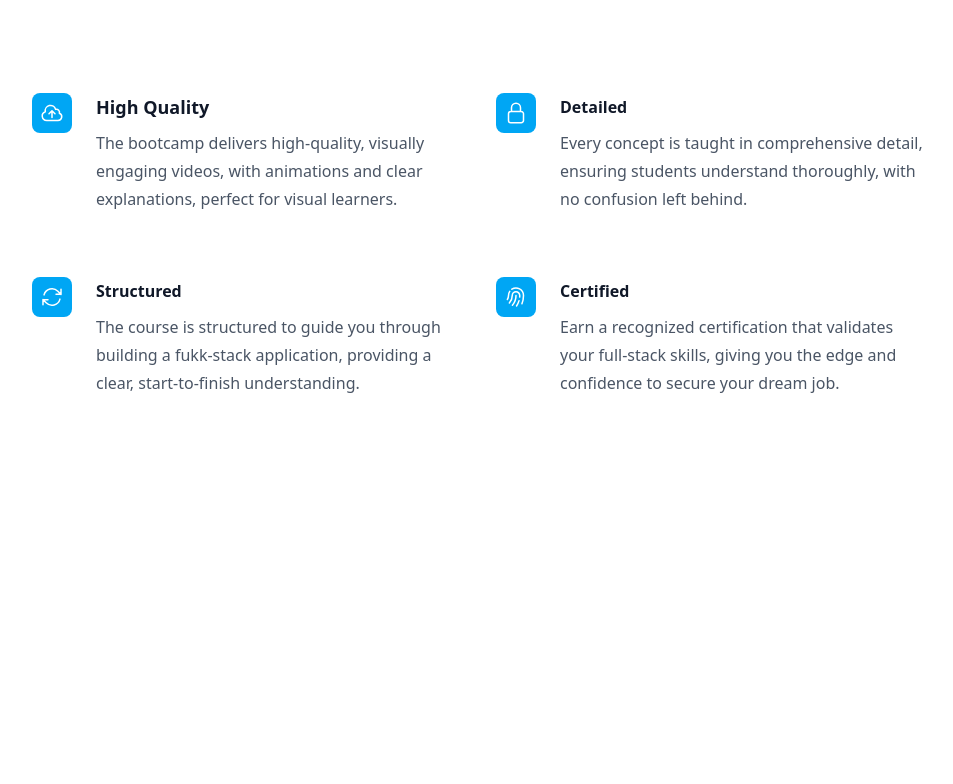
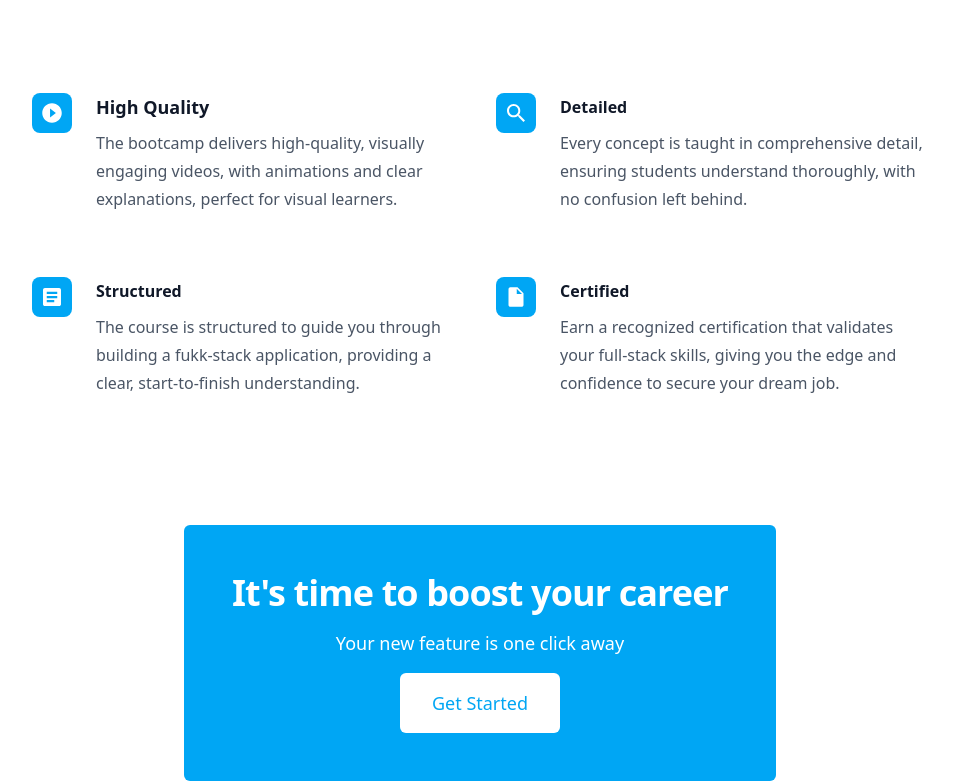
Before and after one commit to anyanwujohnpaul/tailwind-practice, a plain HTML site: page index.html in a window 1280 px wide. Shown: the part 1095-1879 px from the top of the page, without its empty margins (160-1113 px from the left). Before the commit the page ends 1620 px from the top, so only its background shows below. Drawn offline with nearby package versions, Linux system fonts and the light colour scheme.

Commit message:
let cook with tailwind css

```diff
--- a/index.html
+++ b/index.html
@@ -6,15 +6,17 @@
     <script src="https://cdn.jsdelivr.net/npm/@tailwindcss/browser@4"></script>
     <title>Future Fullstack Tailwind CSS</title>
   </head>
-  <body class="text-lg font-normal text-slate-600">
-    <div class="container mx-auto">
+  <body class="text-md md:text-lg font-normal text-slate-600">
+    <div class="container mx-auto p-5 md:p-0">
       <header>
         <section
-          class="h-screen grid grid-cols-2 justify-items-center items-center"
+          class="md:h-screen grid md:grid-cols-2 justify-items-center items-center"
         >
           <div class="">
             <img src="images/logo.svg" class="w-48" alt="logo" />
-            <h1 class="text-6xl font-bold text-slate-800 tracking-tight mb-4">
+            <h1
+              class="md:text-6xl text-4xl font-bold text-slate-800 tracking-tight mb-4"
+            >
               Become a fullstack developer with the world's best online
               bootcamp.
             </h1>
@@ -58,7 +60,10 @@
                   How It Works
                 </h2>
                 <p class="mt-6">
-                  Our bootcamp follows a step-by-step, guided approach breaking down complex concepts into manageable sections, ensuring steady progress and confidence as you build your full-stack application.
+                  Our bootcamp follows a step-by-step, guided approach breaking
+                  down complex concepts into manageable sections, ensuring
+                  steady progress and confidence as you build your full-stack
+                  application.
                 </p>
               </div>
               <div
@@ -72,7 +77,7 @@
                       <div
                         class="absolute top-0 left-0 flex size-10 items-center justify-center rounded-lg bg-sky-500"
                       >
-                        <svg
+                        <!-- <svg
                           class="size-6 text-white"
                           fill="none"
                           viewBox="0 0 24 24"
@@ -86,12 +91,18 @@
                             stroke-linejoin="round"
                             d="M12 16.5V9.75m0 0 3 3m-3-3-3 3M6.75 19.5a4.5 4.5 0 0 1-1.41-8.775 5.25 5.25 0 0 1 10.233-2.33 3 3 0 0 1 3.758 3.848A3.752 3.752 0 0 1 18 19.5H6.75Z"
                           />
-                        </svg>
+                        </svg> -->
+                        <ion-icon
+                          class="size-6 text-white"
+                          name="play-circle"
+                        ></ion-icon>
                       </div>
-                     High Quality
+                      High Quality
                     </dt>
                     <dd class="mt-2 text-base/7 text-gray-600">
-                     The bootcamp delivers high-quality, visually engaging videos, with animations and clear explanations, perfect for visual learners.
+                      The bootcamp delivers high-quality, visually engaging
+                      videos, with animations and clear explanations, perfect
+                      for visual learners.
                     </dd>
                   </div>
                   <div class="relative pl-16">
@@ -99,7 +110,7 @@
                       <div
                         class="absolute top-0 left-0 flex size-10 items-center justify-center rounded-lg bg-sky-500"
                       >
-                        <svg
+                        <!-- <svg
                           class="size-6 text-white"
                           fill="none"
                           viewBox="0 0 24 24"
@@ -113,12 +124,18 @@
                             stroke-linejoin="round"
                             d="M16.5 10.5V6.75a4.5 4.5 0 1 0-9 0v3.75m-.75 11.25h10.5a2.25 2.25 0 0 0 2.25-2.25v-6.75a2.25 2.25 0 0 0-2.25-2.25H6.75a2.25 2.25 0 0 0-2.25 2.25v6.75a2.25 2.25 0 0 0 2.25 2.25Z"
                           />
-                        </svg>
+                        </svg> -->
+                        <ion-icon
+                          class="size-6 text-white"
+                          name="search"
+                        ></ion-icon>
                       </div>
                       Detailed
                     </dt>
                     <dd class="mt-2 text-base/7 text-gray-600">
-                      Every concept is taught in comprehensive detail, ensuring students understand thoroughly, with no confusion left behind.
+                      Every concept is taught in comprehensive detail, ensuring
+                      students understand thoroughly, with no confusion left
+                      behind.
                     </dd>
                   </div>
                   <div class="relative pl-16">
@@ -126,7 +143,7 @@
                       <div
                         class="absolute top-0 left-0 flex size-10 items-center justify-center rounded-lg bg-sky-500"
                       >
-                        <svg
+                        <!-- <svg
                           class="size-6 text-white"
                           fill="none"
                           viewBox="0 0 24 24"
@@ -140,12 +157,18 @@
                             stroke-linejoin="round"
                             d="M16.023 9.348h4.992v-.001M2.985 19.644v-4.992m0 0h4.992m-4.993 0 3.181 3.183a8.25 8.25 0 0 0 13.803-3.7M4.031 9.865a8.25 8.25 0 0 1 13.803-3.7l3.181 3.182m0-4.991v4.99"
                           />
-                        </svg>
+                        </svg> -->
+                        <ion-icon
+                          class="size-6 text-white"
+                          name="list-box"
+                        ></ion-icon>
                       </div>
                       Structured
                     </dt>
                     <dd class="mt-2 text-base/7 text-gray-600">
-                      The course is structured to guide you through building a fukk-stack application, providing a clear, start-to-finish understanding.
+                      The course is structured to guide you through building a
+                      fukk-stack application, providing a clear, start-to-finish
+                      understanding.
                     </dd>
                   </div>
                   <div class="relative pl-16">
@@ -153,7 +176,7 @@
                       <div
                         class="absolute top-0 left-0 flex size-10 items-center justify-center rounded-lg bg-sky-500"
                       >
-                        <svg
+                        <!-- <svg
                           class="size-6 text-white"
                           fill="none"
                           viewBox="0 0 24 24"
@@ -167,12 +190,18 @@
                             stroke-linejoin="round"
                             d="M7.864 4.243A7.5 7.5 0 0 1 19.5 10.5c0 2.92-.556 5.709-1.568 8.268M5.742 6.364A7.465 7.465 0 0 0 4.5 10.5a7.464 7.464 0 0 1-1.15 3.993m1.989 3.559A11.209 11.209 0 0 0 8.25 10.5a3.75 3.75 0 1 1 7.5 0c0 .527-.021 1.049-.064 1.565M12 10.5a14.94 14.94 0 0 1-3.6 9.75m6.633-4.596a18.666 18.666 0 0 1-2.485 5.33"
                           />
-                        </svg>
+                        </svg> -->
+                        <ion-icon
+                          class="text-white size-6"
+                          name="document"
+                        ></ion-icon>
                       </div>
-                    Certified
+                      Certified
                     </dt>
                     <dd class="mt-2 text-base/7 text-gray-600">
-                     Earn a recognized certification that validates your full-stack skills, giving you the edge and confidence to secure your dream job.
+                      Earn a recognized certification that validates your
+                      full-stack skills, giving you the edge and confidence to
+                      secure your dream job.
                     </dd>
                   </div>
                 </dl>
@@ -180,7 +209,33 @@
             </div>
           </div>
         </section>
-      </main>
+
+        <section class="flex justify-center mb-8 md:mb-64">
+          <div
+            class="bg-sky-500 max-w-3xl rounded-md p-4 sm:p-8 md:p-12 text-white text-center"
+          >
+            <h2 class="text-pretty text-4xl font-bold tracking-tight mb-4">
+              It's time to boost your career
+            </h2>
+            <p class="mb-4">Your new feature is one click away</p>
+            <a
+              class="bg-white text-sky-500 hover:bg-sky-700 px-8 py-4 rounded-md inline-block"
+              href="#"
+              >Get Started</a
+            >
+          </div>
+        </section>
+<!--
+        <section class="flex justify-center mb-32">
+          <article class="bg-sky-900 max-w-3xl rounded-md p-12 text-white text-center">
+            <h3 class="text-balance">Beloved Manhattan soup stand closes</h3>
+            <p>Jaypee is facing the winter chill...</p>
+          </article>
+        </section> -->
+       </main>
+
+      <footer class="text-center">&copy; 2025 Future Fullstack</footer>
     </div>
+    <script src="https://unpkg.com/ionicons@4.5.10-0/dist/ionicons.js"></script>
   </body>
 </html>
```
